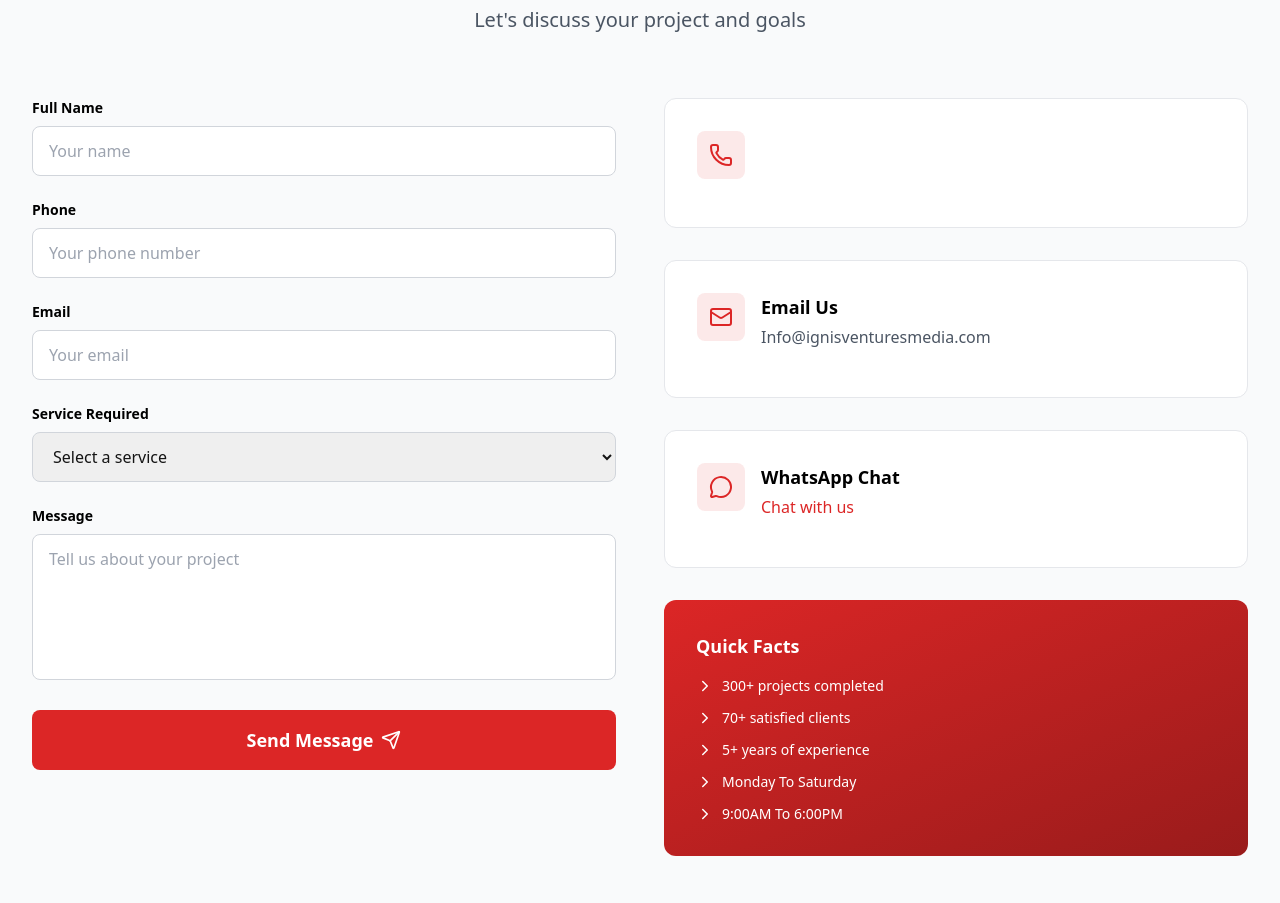
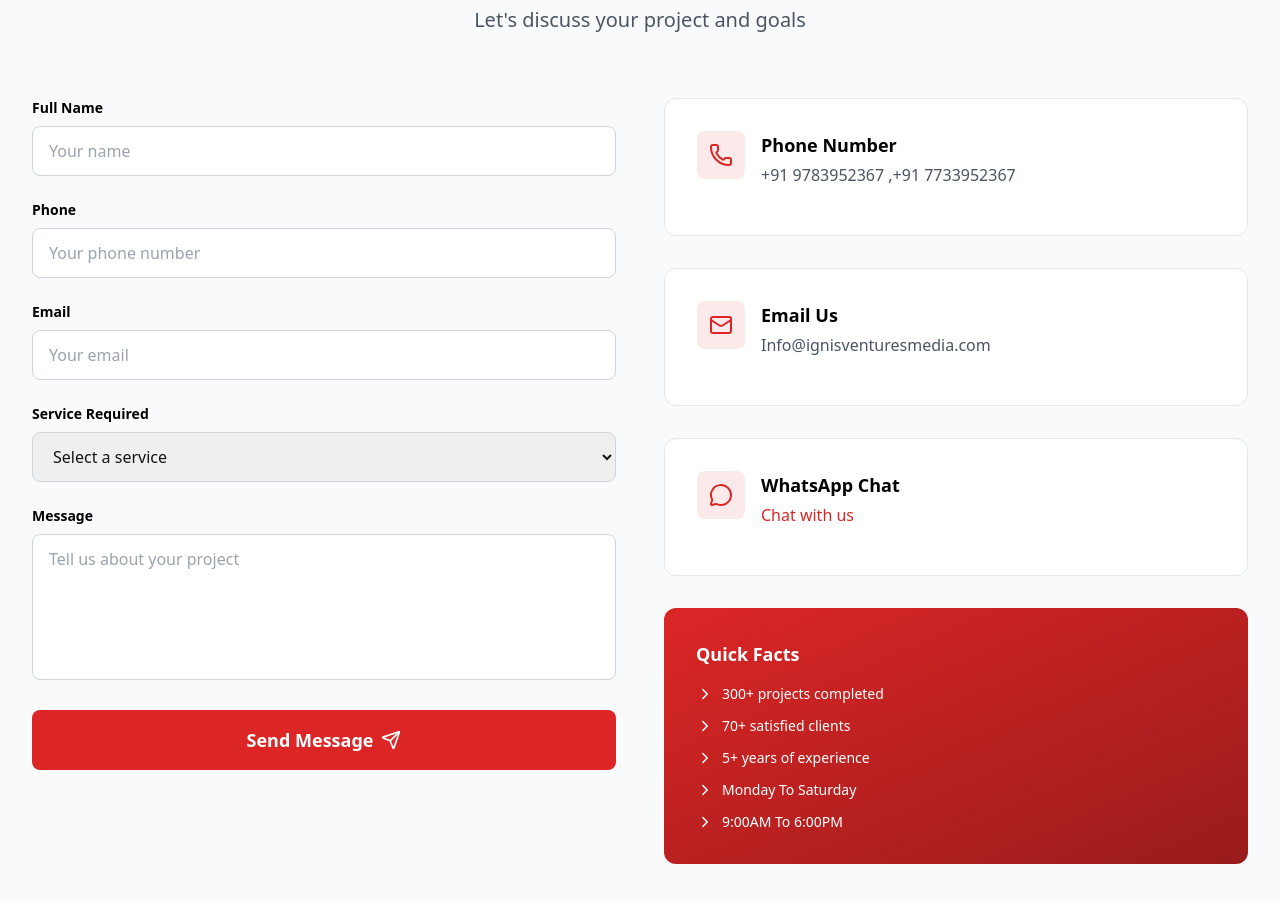
Before and after one commit to rahul7073/ignis-media, a React (Vite) app: page / in a window 1280 px wide. Shown: the part 7940-8843 px from the top of the page. Built offline with nearby package versions, Linux system fonts and the light colour scheme.

Commit message:
Add phone number section to Index page
Added phone number display with heading to the Index page.

```diff
--- a/client/pages/Index.tsx
+++ b/client/pages/Index.tsx
@@ -1460,7 +1460,10 @@ useEffect(() => {
                   <div className="w-12 h-12 bg-red-600/10 rounded-lg flex items-center justify-center flex-shrink-0">
                     <Phone className="text-red-600" size={24} />
                   </div>
-{/* hhghhhv */}
+                    <div>
+                    <h4 className="font-bold text-black text-lg mb-1">Phone Number</h4>
+                    <p className="text-gray-600">+91 9783952367 ,+91 7733952367</p>
+                  </div>
                 </div>
               </div>
 
```
